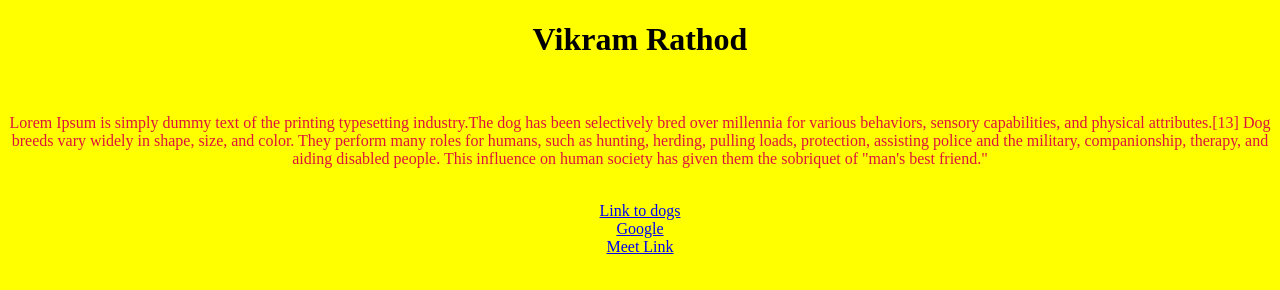
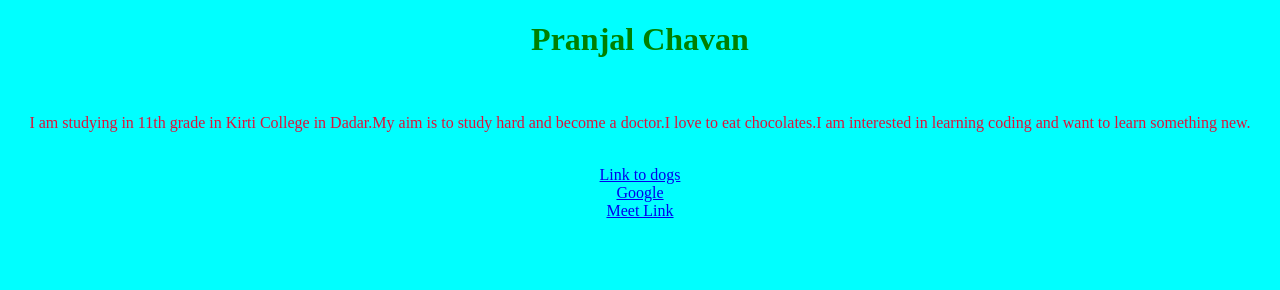
Before and after one commit to PranjalChavan777/Chavan09, a plain HTML site: page index.html in a window 1280 px wide. Drawn offline with Linux system fonts and the light colour scheme.

Commit message:
name change

```diff
--- a/index.html
+++ b/index.html
@@ -5,10 +5,10 @@
   <title>Coding4all</title>
 </head>
 
-<body style="background-color:yellow; text-align:center">
-  <h1>Vikram Rathod</h1>
+<body style="background-color:aqua; text-align:center">
+  <h1 style ="color:green"> Pranjal Chavan</h1>
   <br>
-  <p style="color:crimson" > Lorem Ipsum is simply dummy text of the printing typesetting industry.The dog has been selectively bred over millennia for various behaviors, sensory capabilities, and physical attributes.[13] Dog breeds vary widely in shape, size, and color. They perform many roles for humans, such as hunting, herding, pulling loads, protection, assisting police and the military, companionship, therapy, and aiding disabled people. This influence on human society has given them the sobriquet of "man's best friend."
+  <p style="color:crimson" > I am studying in 11th grade in Kirti College in Dadar.My aim is to study hard and become a doctor.I love to eat chocolates.I am interested in learning coding and want to learn something new.
   </p>
   <br>
   <a href=" https://simple.m.wikipedia.org/wiki/File:GermanShep1_wb.jpg"> Link to dogs </a>
```
